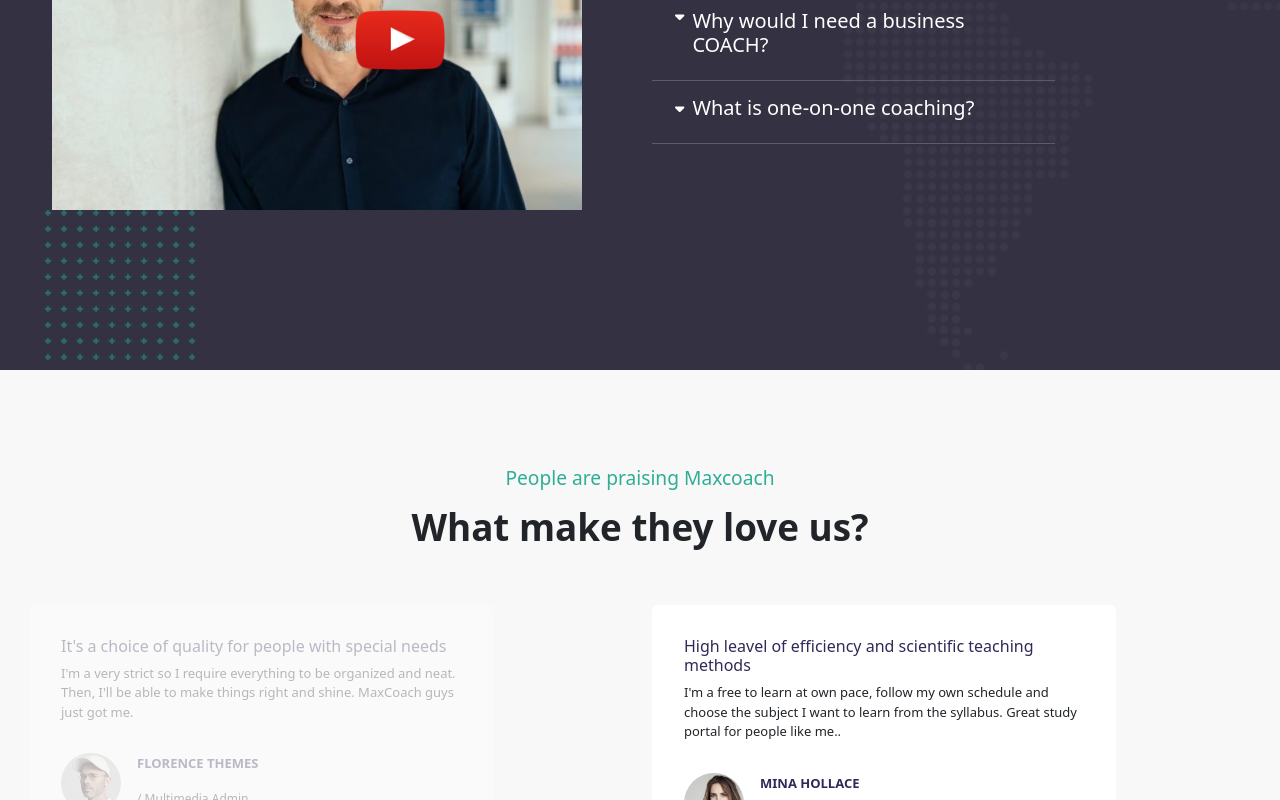
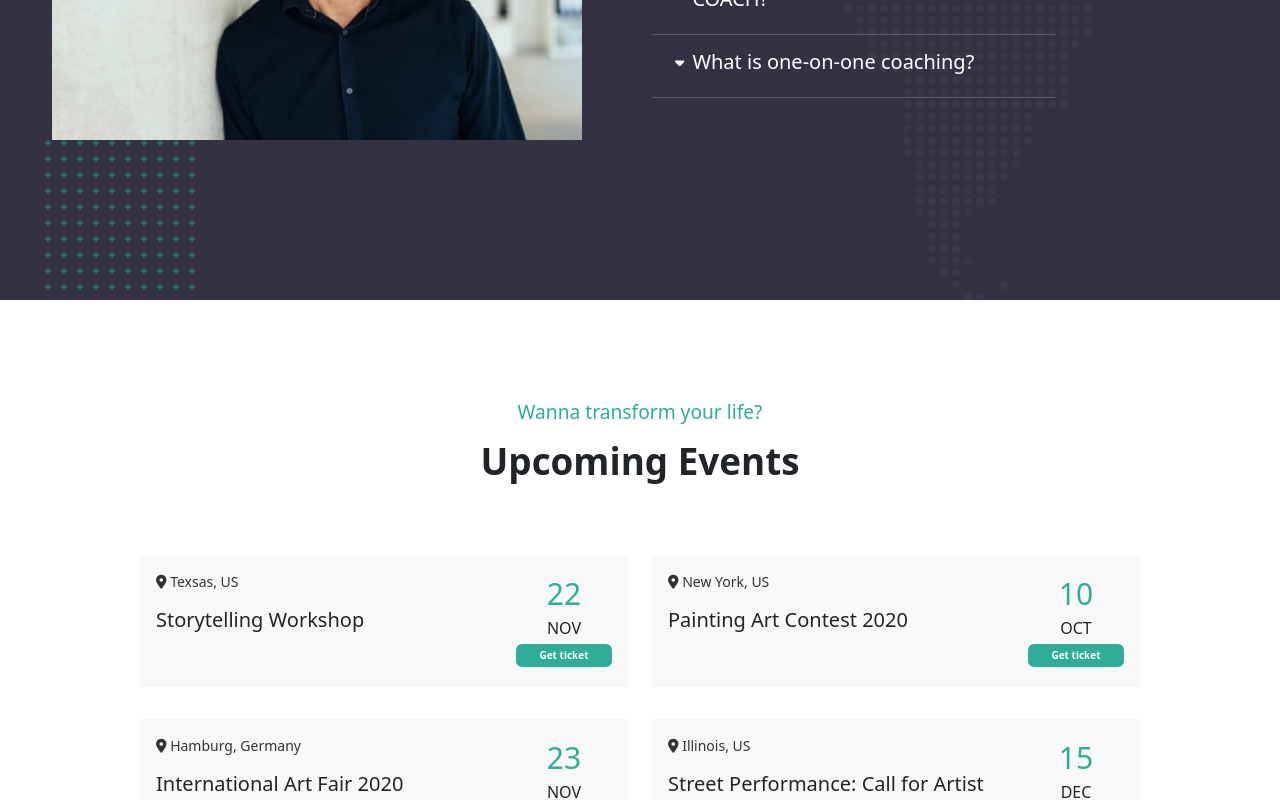
Before and after one commit to ElenaRuscitto/proj-html-vuejs, a Vue app: page / in a window 1280 px wide. Shown: the part 3465-4265 px from the top of the page. Built offline with nearby package versions, Linux system fonts and the light colour scheme.

Commit message:
[add]  hover

```diff
--- a/src/assets/scss/partials/_variables.scss
+++ b/src/assets/scss/partials/_variables.scss
@@ -7,3 +7,4 @@ $color-verde:rgb(47, 173, 150);
 $color-white:rgb(254, 254, 254);
 $color-grigio:rgb(51, 51, 51);
 $color-grigioChiaro: rgb(188, 188, 188);
+$color-indaco-hover: rgb(63, 58, 100);
--- a/src/components/Main.vue
+++ b/src/components/Main.vue
@@ -4,7 +4,8 @@ import Pioneers from './partials/Pioneers.vue';
 import CarouselPrimo from './partials/CarouselPrimo.vue'
 import Explore from './partials/Explore.vue';
 import Youtube from './partials/Youtube.vue';
-import People from './partials/People.vue'
+import Upcoming from './partials/Upcoming.vue';
+import People from './partials/People.vue';
 import Newsletters from './partials/Newsletters.vue';
 
 
@@ -16,6 +17,7 @@ export default {
      CarouselPrimo,
      Explore,
      Youtube,
+     Upcoming,
      People,
      Newsletters
    },
@@ -35,6 +37,7 @@ export default {
     <CarouselPrimo />
     <Explore />
     <Youtube />
+    <Upcoming />
     <People />
     <Newsletters />
 
--- a/src/components/partials/CarouselPrimo.vue
+++ b/src/components/partials/CarouselPrimo.vue
@@ -29,7 +29,7 @@
               <ul class="list-group list-group-flush">
 
               </ul>
-              <div class="card-body text-center ">
+              <div class="card-body my-card-body text-center ">
                 <a href="#" class="card-link my-card">
                   <strong>Discover now</strong>
                   <i class="fa-solid fa-arrow-right-long px-2"></i>
@@ -53,7 +53,7 @@
               <ul class="list-group list-group-flush">
 
               </ul>
-              <div class="card-body text-center ">
+              <div class="card-body my-card-body text-center ">
                 <a href="#" class="card-link my-card">
                   <strong>Discover now</strong>
                   <i class="fa-solid fa-arrow-right-long px-2"></i>
@@ -77,7 +77,7 @@
               <ul class="list-group list-group-flush">
 
               </ul>
-              <div class="card-body text-center ">
+              <div class="card-body my-card-body text-center ">
                 <a href="#" class="card-link my-card">
                   <strong>Discover now</strong>
                   <i class="fa-solid fa-arrow-right-long px-2 "></i>
@@ -115,7 +115,7 @@
   margin: 100px auto;
 
   .row {
-    padding-bottom: 100px;
+    padding-bottom: 40px;
   }
 
   .testi {
@@ -131,9 +131,18 @@
     }
   }
 
+  .my-card-body:hover {
+    background-color: $color-verde;
+    & a {
+      color: white;
+    }
+
+  }
+
   .scorrimento {
     margin: 0 auto;
-    padding-bottom: 80px;
+    // margin-top: 40px;
+    padding-bottom: 70px;
 
     .paginator {
       border: 5px solid rgb(47, 42, 87);
--- a/src/components/partials/Jumbotron.vue
+++ b/src/components/partials/Jumbotron.vue
@@ -52,6 +52,9 @@ export default {
 
   .my-btn {
     padding: 12px 8%;
+    &:hover {
+    background-color: $color-indaco-hover;
+  }
   }
 
   .testi {
--- a/src/components/partials/Newsletters.vue
+++ b/src/components/partials/Newsletters.vue
@@ -69,6 +69,9 @@ h2 {
 .my-btn {
   background-color: $color-verde;
   color: $color-white;
+  &:hover {
+    background-color: rgb(99, 211, 191);
+  }
 
 }
 
--- a/src/components/partials/People.vue
+++ b/src/components/partials/People.vue
@@ -120,8 +120,8 @@
       }
       .testimonial {
         margin-top: 15px;
-      border-radius: 50%;
-      height: 60px;
+        border-radius: 50%;
+        height: 60px;
       }
       p {
         font-size: 13px;
@@ -149,8 +149,8 @@
 // pallini
 .scorrimento {
     margin: 0 auto;
-    margin-top: 20px;
-    padding-bottom: 80px;
+    margin-top: 40px;
+    padding-bottom: 40px;
 
     .paginator {
       border: 5px solid rgb(47, 42, 87);
--- a/src/components/partials/Pioneers.vue
+++ b/src/components/partials/Pioneers.vue
@@ -120,7 +120,7 @@ import {store} from '../../data/store';
 
       <div class="">
         <button class="btn my-btn btn-light"><strong>Learn more</strong></button>
-        <button class="btn btn-success mx-5"><strong>Get started today</strong></button>
+        <button class="btn btn-success mx-5 my-btn-2"><strong>Get started today</strong></button>
       </div>
 
     </div>
@@ -136,6 +136,14 @@ import {store} from '../../data/store';
 .my-btn {
   color:$color-verde;
   border: 1px solid $color-grigioChiaro;
+  &:hover {
+    background-color: $color-indaco-hover;
+    color: $color-white;
+  }
+}
+
+.my-btn-2:hover {
+  background-color: rgb(99, 211, 191);
 }
 
 .pippo {
--- /dev/null
+++ b/src/components/partials/Upcoming.vue
@@ -0,0 +1,113 @@
+<script>
+import {store} from '../../data/store';
+
+  export default {
+    data(){
+
+     return {
+       store
+
+     }
+    }
+  }
+</script>
+
+<template>
+  <div class="er-container">
+
+      <div class="testi text-center w-100">
+        <h5 class="mt-5">Wanna transform your life?</h5>
+        <h2 class=" py-2 mb-5">
+          <strong>Upcoming Events</strong>
+        </h2>
+      </div>
+    <div class="row row-cols-2 ">
+      <div class="col"
+         v-for="(element, index) in store.upcoming.card"
+         :key="index">
+
+         <!-- card -->
+        <div class="card my-3">
+          <div class="card-body">
+            <div class="row">
+              <div class="col col-9">
+                <p class="card-text my-card-text">
+                  <i class="fa-solid fa-location-dot"></i>
+                  {{element.location}}
+                </p>
+                <h5 class="card-title"> {{element.title}} </h5>
+              </div>
+              <div class="col d-flex flex-column text-center ">
+                <span class="numero"> {{element.numeber}}</span>
+                <span> {{element.month}}</span>
+                <a href="#" class="btn btn-success py-1 my-1"><strong>Get ticket</strong></a>
+              </div>
+            </div>
+
+          </div>
+        </div>
+        <!-- /card -->
+
+      </div>
+
+
+
+
+    </div>
+
+      <div class="testi-special my-testi my-3">
+        <p class="">
+          Excited about our event?
+          <strong>View all events
+          <i class="fa-solid fa-arrow-right-long"></i>
+          </strong>
+        </p>
+      </div>
+
+  </div>
+</template>
+
+
+
+<style lang="scss" scoped>
+@use '../../assets/scss/partials/general' as *;
+@use '../../assets/scss/partials/variables' as *;
+.card {
+  border: none !important;
+}
+.card-body {
+  background-color: $bgc-grigino;
+
+  &:hover {
+    border-left: 3px solid $color-verde;
+    background-color: #fff;
+    box-shadow: rgba(100, 100, 111, 0.2) 0px 7px 29px 0px;
+  }
+  &:hover a {
+    background-color: $color-indaco-hover;
+  }
+ }
+
+ .my-card-text {
+  color: $color-grigio;
+  font-size: 14px;
+
+ }
+
+.numero {
+  color: $color-verde;
+  font-size: 30px;
+}
+a {
+  background-color: $color-verde;
+}
+
+.testi-special {
+  margin-left: 340px;
+  & strong {
+  color: $color-verde;
+  }
+}
+
+
+</style>
--- a/src/components/partials/Youtube.vue
+++ b/src/components/partials/Youtube.vue
@@ -19,7 +19,7 @@
 
         <div class="col my-col col-4 text-white">
 
-          <h2 class="descr py-4 mb-5 text-white ">
+          <h2 class="descr py-4 mb-5 text-white mt-4">
               <strong>To Thrive In Business Today, You'II Need a Good Plan</strong>
           </h2>
 
--- a/src/data/store.js
+++ b/src/data/store.js
@@ -227,7 +227,51 @@ footerNavBar:
         },
 
       ],
+    },
+   // /Explore
 
+  // Upcoming
+  upcoming:
+  {
+    card: [
+      {
+        location: 'Texsas, US',
+        title: 'Storytelling Workshop',
+        numeber: '22',
+        month: 'NOV'
+      },
+      {
+        location: 'New York, US',
+        title: 'Painting Art Contest 2020',
+        numeber: '10',
+        month: 'OCT'
+      },
+      {
+        location: 'Hamburg, Germany',
+        title: 'International Art Fair 2020',
+        numeber: '23',
+        month: 'NOV'
+      },
+      {
+        location: 'Illinois, US',
+        title: 'Street Performance: Call for Artist',
+        numeber: '15',
+        month: 'DEC'
+      },
+      {
+        location: 'Illinois, US',
+        title: 'Consumer Food Safety Education Conference',
+        numeber: '22',
+        month: 'JUL'
+      },
+      {
+        location: 'Dubai',
+        title: 'How meditation improve your mental health?',
+        numeber: '22',
+        month: 'AUG'
+      },
+
+    ],
+  },
 // /Explore
-    }
 });
```
Also changed, not shown: src/components/partials/AccordionYoutube.vue (deleted, +0 -20 lines). Lines whose indentation alone changed are shown as unchanged.
